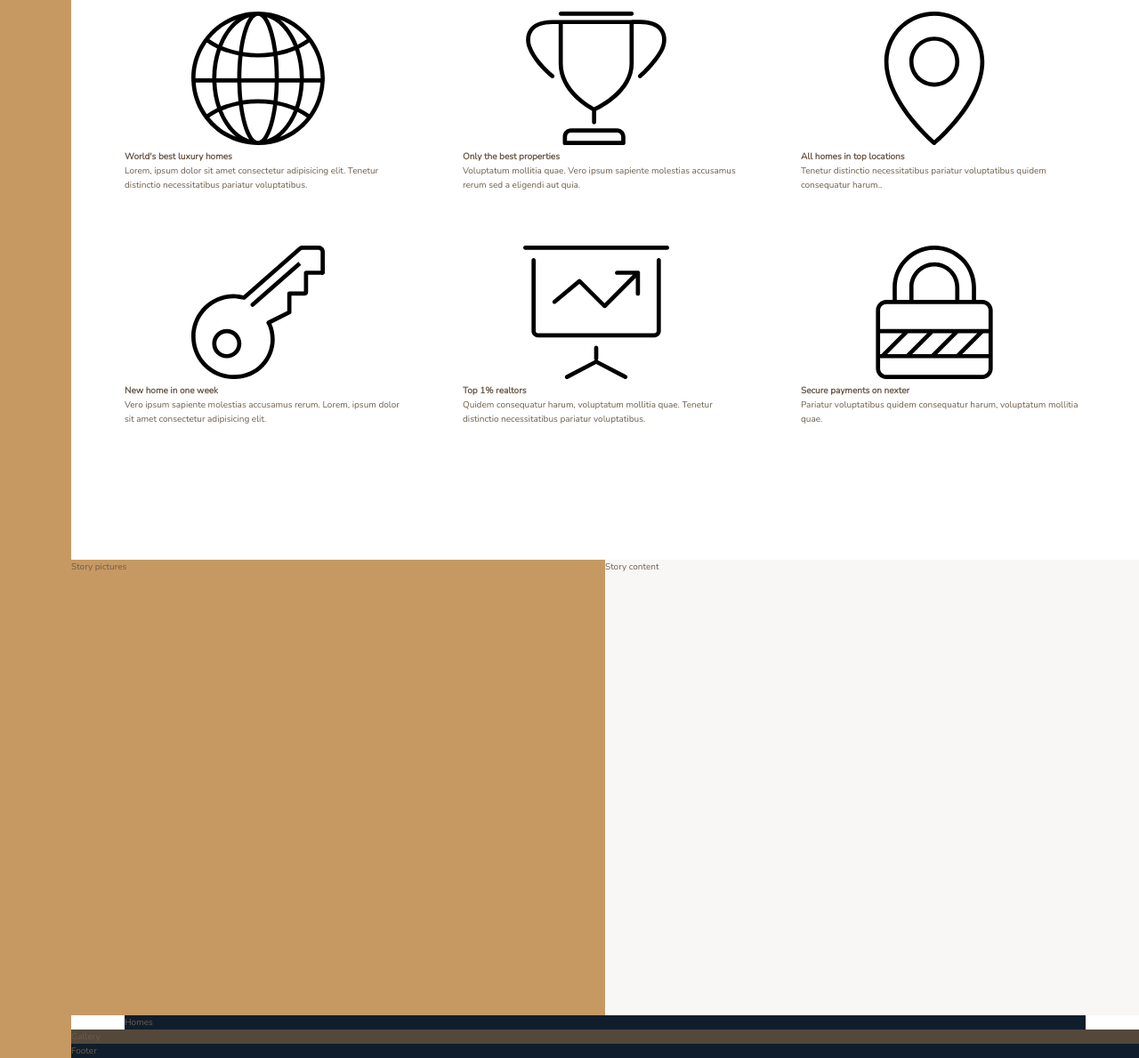
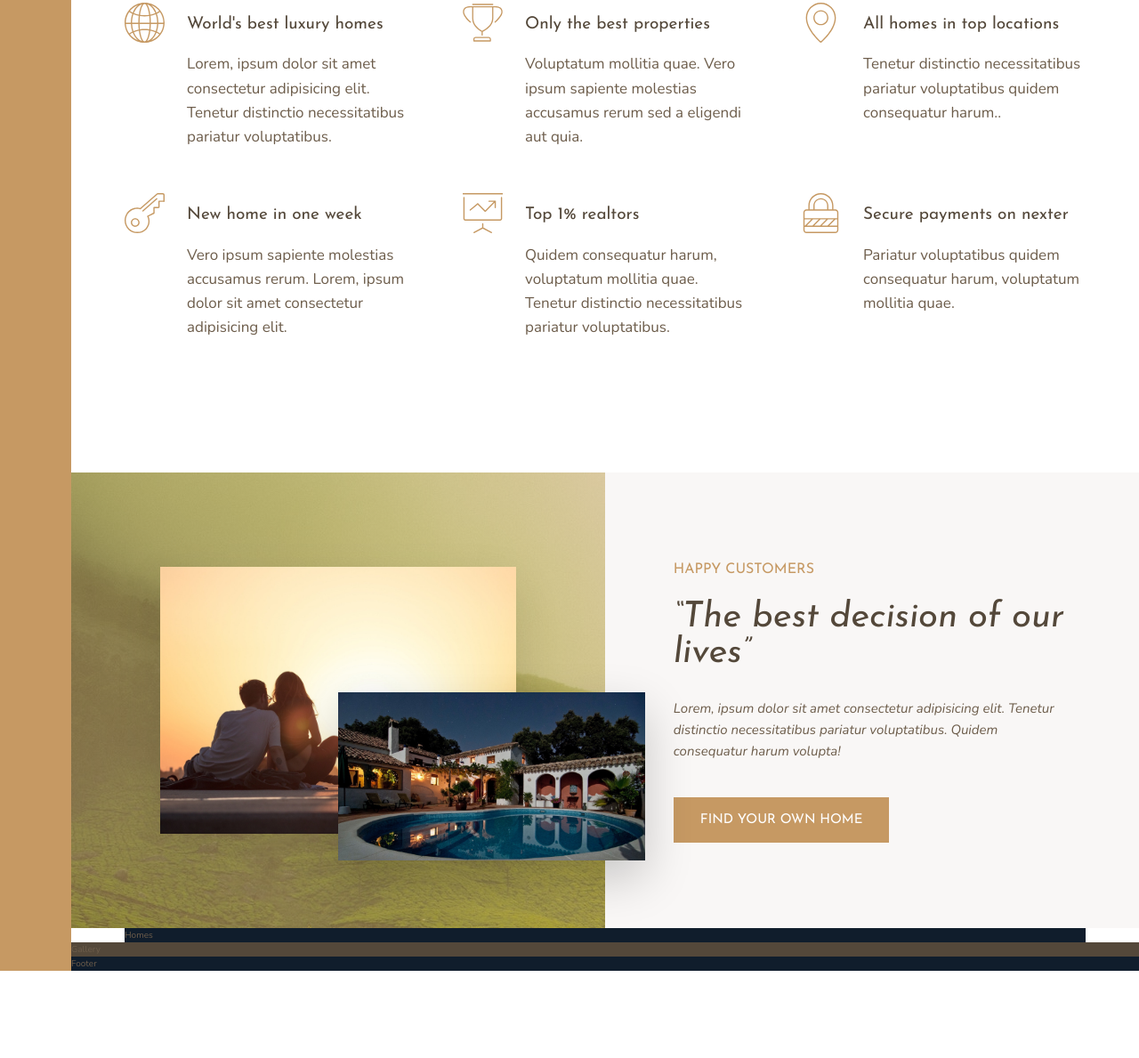
Before and after one commit to Patriciu1/Nexter, a website: page index.html in a window 1280 px wide. Shown: the part 777-1966 px from the top of the page at 89% size. After the commit the page ends 1868 px from the top, so only its background shows below. Drawn offline with nearby package versions, Linux system fonts and the light colour scheme.

Commit message:
Added a story section to the project

```diff
--- a/index.html
+++ b/index.html
@@ -31,7 +31,7 @@
                 <svg class="feature__icon">
                     <use xlink:href="img/sprite.svg#icon-global"></use>
                 </svg>
-                <h4 class="heading-4">World's best luxury homes</h4>
+                <h4 class="heading-4 heading-4--dark">World's best luxury homes</h4>
                 <p class="feature__text">Lorem, ipsum dolor sit amet consectetur adipisicing elit. Tenetur distinctio necessitatibus pariatur voluptatibus.</p>
             </div>
 
@@ -39,7 +39,7 @@
                 <svg class="feature__icon">
                     <use xlink:href="img/sprite.svg#icon-trophy"></use>
                 </svg>
-                <h4 class="heading-4">Only the best properties</h4>
+                <h4 class="heading-4 heading-4--dark">Only the best properties</h4>
                 <p class="feature__text">Voluptatum mollitia quae. Vero ipsum sapiente molestias accusamus rerum sed a eligendi aut quia.</p>
             </div>
 
@@ -47,7 +47,7 @@
                 <svg class="feature__icon">
                     <use xlink:href="img/sprite.svg#icon-map-pin"></use>
                 </svg>
-                <h4 class="heading-4">All homes in top locations</h4>
+                <h4 class="heading-4 heading-4--dark">All homes in top locations</h4>
                 <p class="feature__text">Tenetur distinctio necessitatibus pariatur voluptatibus quidem consequatur harum..</p>
             </div>
 
@@ -55,7 +55,7 @@
                 <svg class="feature__icon">
                     <use xlink:href="img/sprite.svg#icon-key"></use>
                 </svg>
-                <h4 class="heading-4">New home in one week</h4>
+                <h4 class="heading-4 heading-4--dark">New home in one week</h4>
                 <p class="feature__text">Vero ipsum sapiente molestias accusamus rerum. Lorem, ipsum dolor sit amet consectetur adipisicing elit.</p>
             </div>
 
@@ -63,7 +63,7 @@
                 <svg class="feature__icon">
                     <use xlink:href="img/sprite.svg#icon-presentation"></use>
                 </svg>
-                <h4 class="heading-4">Top 1% realtors</h4>
+                <h4 class="heading-4 heading-4--dark">Top 1% realtors</h4>
                 <p class="feature__text">Quidem consequatur harum, voluptatum mollitia quae. Tenetur distinctio necessitatibus pariatur voluptatibus.</p>
             </div>
 
@@ -71,18 +71,23 @@
                 <svg class="feature__icon">
                     <use xlink:href="img/sprite.svg#icon-lock"></use>
                 </svg>
-                <h4 class="heading-4">Secure payments on nexter</h4>
+                <h4 class="heading-4 heading-4--dark">Secure payments on nexter</h4>
                 <p class="feature__text">Pariatur voluptatibus quidem consequatur harum, voluptatum mollitia quae.</p>
             </div>
 
         </section>
 
         <div class="story__pictures">
-            Story pictures
+            <img src="img/story-1.jpeg" alt="Couple with new house" class="story__img--1">
+            <img src="img/story-2.jpeg" alt="New house" class="story__img--2">
         </div>
 
         <div class="story__content">
-            Story content
+            <h3 class="heading-3 mb-sm">Happy Customers</h3>
+            <h2 class="heading-2 heading-2--dark mb-md">&ldquo;The best decision of our lives&rdquo;</h2>
+            <p class="story__text">
+                Lorem, ipsum dolor sit amet consectetur adipisicing elit. Tenetur distinctio necessitatibus pariatur voluptatibus. Quidem consequatur harum volupta!</p>
+            <button class="btn">Find your own home</button>
         </div>
 
         <section class="homes">
--- a/sass/_features.scss
+++ b/sass/_features.scss
@@ -4,6 +4,28 @@
     margin: 15rem 0;
 
     display: grid;
-    grid-template-columns: repeat(3, 1fr);
+    // grid-template-columns: repeat(3, 1fr);
+    grid-template-columns: repeat(auto-fit, minmax(25rem, 1fr));
     grid-gap:6rem;
+    align-items: start;
 }
+
+.feature {
+
+    display:grid;
+    grid-template-columns: min-content 1fr;
+    grid-row-gap: 1.5rem;
+    grid-column-gap: 2.5rem;
+
+    &__icon {
+        fill: $color-primary;
+        width: 4.5rem;
+        height: 4.5rem;
+        grid-row: 1 / span 2;
+        transform: translateY(-1rem);
+    }
+
+    &__text {
+        font-size: 1.7rem;
+    }
+}
--- a/sass/_story.scss
+++ b/sass/_story.scss
@@ -2,10 +2,50 @@
     &__pictures {
         background-color: $color-primary;
         grid-column: full-start / col-end 4;
+        background-image:linear-gradient(rgba($color-primary, .5), rgba($color-primary, .5)), url(../img/back.jpg);
+
+        display:grid;
+        grid-template-rows: repeat(6,1fr);
+        grid-template-columns: repeat(6,1fr);
+        align-items: center;
+    }
+
+    &__img--1 {
+        width: 100%;
+        grid-row: 2 / 6;
+        grid-column: 2 / 6;
+        box-shadow:0 2rem 5rem rgba(#000, .1)
+    }
+
+    &__img--2 {
+        width: 115%;
+        grid-row: 4 / 6;
+        grid-column: 4 / 7;
+        z-index: 20;
+        box-shadow:0 2rem 5rem rgba(#000, .2)
+
     }
 
     &__content {
         background-color: $color-grey-light-1;
         grid-column: col-start 5 / full-end ;
+
+        padding: 6rem 6vw;
+
+
+        // display: flex;
+        // flex-direction: column;
+        // justify-content: center;
+        // align-items: flex-start;
+
+        display: grid;
+        align-content: center;
+        justify-items: start;
+    }
+
+    &__text {
+        font-size: 1.5rem;
+        font-style: italic;
+        margin-bottom: 4rem;
     }
 }
--- a/sass/_typography.scss
+++ b/sass/_typography.scss
@@ -0,0 +1,52 @@
+%heading {
+    font-family: $font-display;
+    font-weight: 400;
+}
+
+.heading-1 {
+    @extend %heading;
+}
+.heading-2 {
+    @extend %heading;
+    font-size:4rem;
+    font-style: italic;
+    line-height: 1;
+
+    &--light {color: $color-grey-light-1;}
+    &--dark {color: $color-grey-dark-1;}
+}
+.heading-3 {
+    @extend %heading;
+    font-size: 1.6rem;
+    color: $color-primary;
+    text-transform: uppercase;
+}
+.heading-4 {
+    @extend %heading;
+    font-size: 1.9rem;
+
+    &--light {color: $color-grey-light-1;}
+    &--dark {color: $color-grey-dark-1;}
+}
+
+.btn {
+    background-color: $color-primary;
+    color: #fff;
+    border:none;
+    border-radius: 0;
+    font-family: $font-display;
+    font-size:1.5rem;
+    text-transform: uppercase;
+    padding: 1.8rem 3rem;
+    cursor: pointer;
+    transition: all .2s;
+
+    &:hover {
+        background-color: $color-primary-dark;
+    }
+}
+
+.mb-sm {margin-bottom: 2rem; }
+.mb-md {margin-bottom: 3rem; }
+.mb-lg {margin-bottom: 4rem; }
+.mb-hg {margin-bottom: 8rem; }
```
Also changed, not shown: css/style.css.
